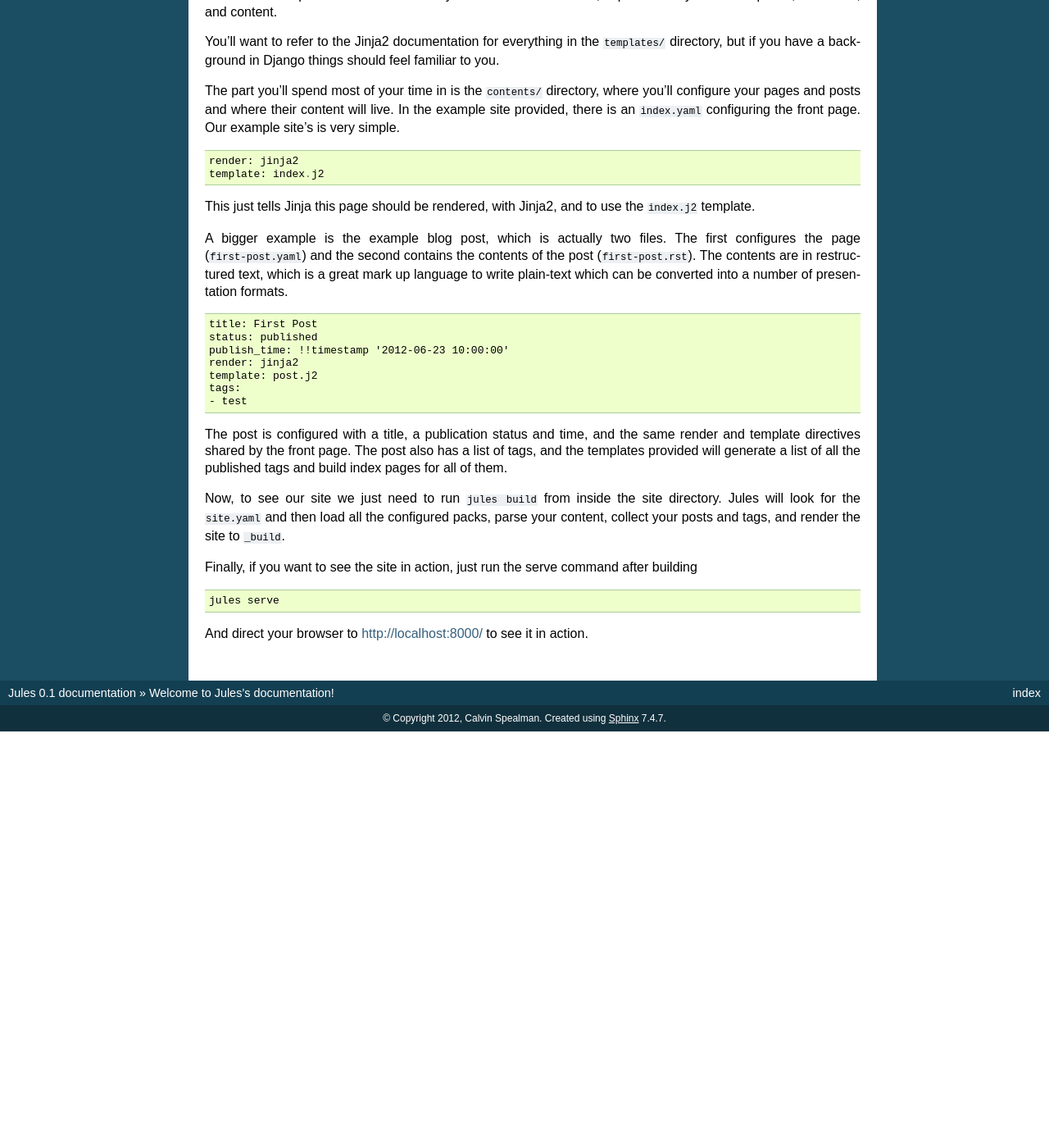
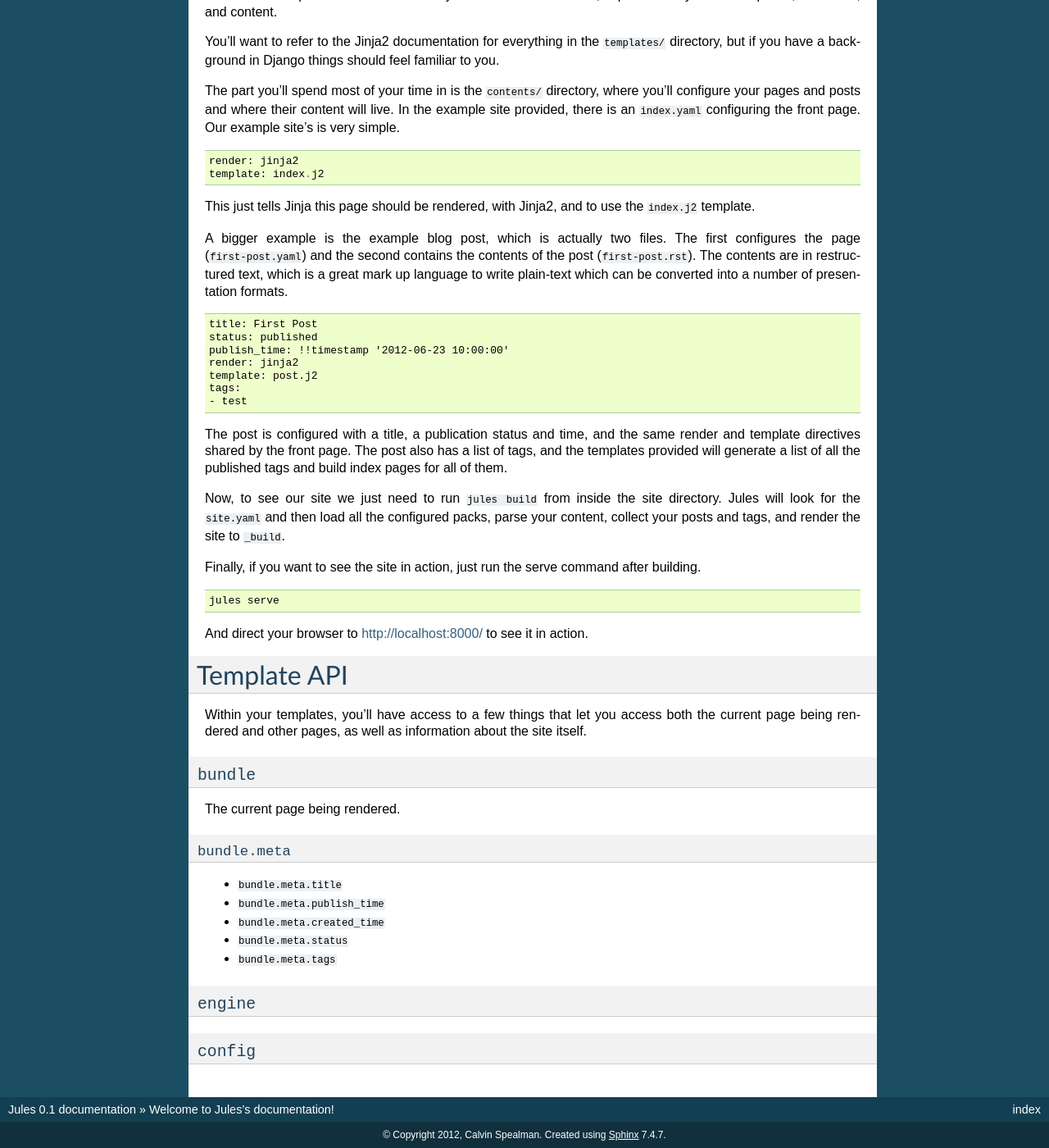
Before and after one commit to ironfroggy/jules, a Sphinx documentation site: the page built from docs/index.rst, in a window 1280 px wide and 1400 px high, scrolled down 1720 px. Shown: the whole window at 82% size. Built offline with Sphinx 7.4.7, drawn with Linux system fonts in a browser that asks for light colours; before the commit the page ends 2612 px from its top, so only the background shows below that; some of the changed text lies outside the part shown.

Commit message:
make sure directories are created inside the build directory only.

```diff
--- a/docs/index.rst
+++ b/docs/index.rst
@@ -162,10 +162,39 @@ configured packs, parse your content, collect your posts and tags, and render
 the site to ``_build``.
 
 Finally, if you want to see the site in action, just run the serve command
-after building
+after building.
 
 ::
 
     jules serve
 
 And direct your browser to `<http://localhost:8000/>`_ to see it in action.
+
+
+Template API
+============
+
+Within your templates, you'll have access to a few things that let you access
+both the current page being rendered and other pages, as well as information
+about the site itself.
+
+
+``bundle``
+^^^^^^^^^^
+
+The current page being rendered.
+
+``bundle.meta``
+###############
+
+* ``bundle.meta.title``
+* ``bundle.meta.publish_time``
+* ``bundle.meta.created_time``
+* ``bundle.meta.status``
+* ``bundle.meta.tags``
+
+``engine``
+^^^^^^^^^^
+
+``config``
+^^^^^^^^^^
--- a/jules/__init__.py
+++ b/jules/__init__.py
@@ -112,7 +112,9 @@ class JulesEngine(object):
                     'config': self.config,
                     'bundles': self.bundles.values(),
                 })
-                with open(os.path.join(output_dir, bundle.output_path), 'w') as out:
+                output_path = os.path.join(output_dir, bundle.output_path)
+                ensure_path(os.path.dirname(output_path))
+                with open(output_path, 'w') as out:
                     out.write(r)
             else:
                 for input_dir, directory, filename in bundle:
@@ -250,7 +252,6 @@ class Bundle(dict):
                 if path.endswith('/'):
                     path += 'index'
                 output_path = path + '.' + output_ext
-                ensure_path(os.path.dirname(output_path))
 
                 # Save them for later in the rendering stage
                 self.template = template
```
